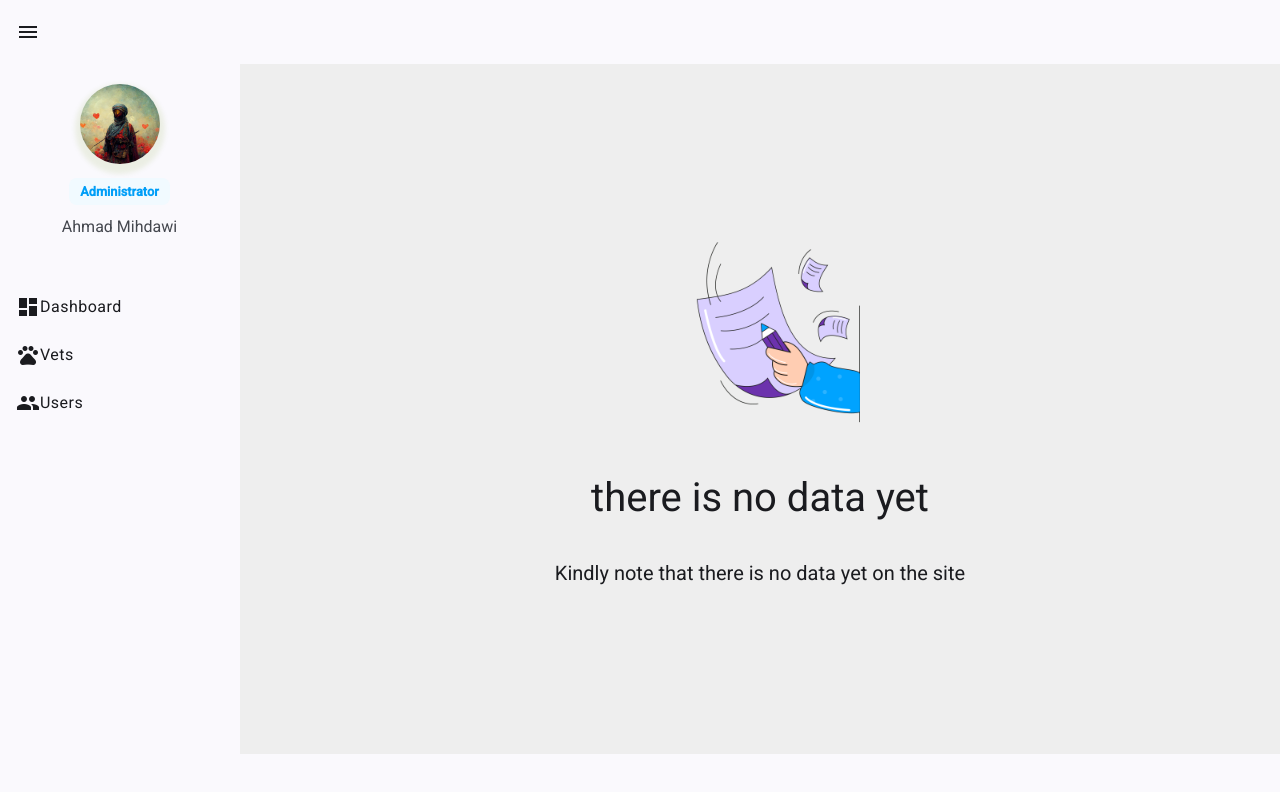
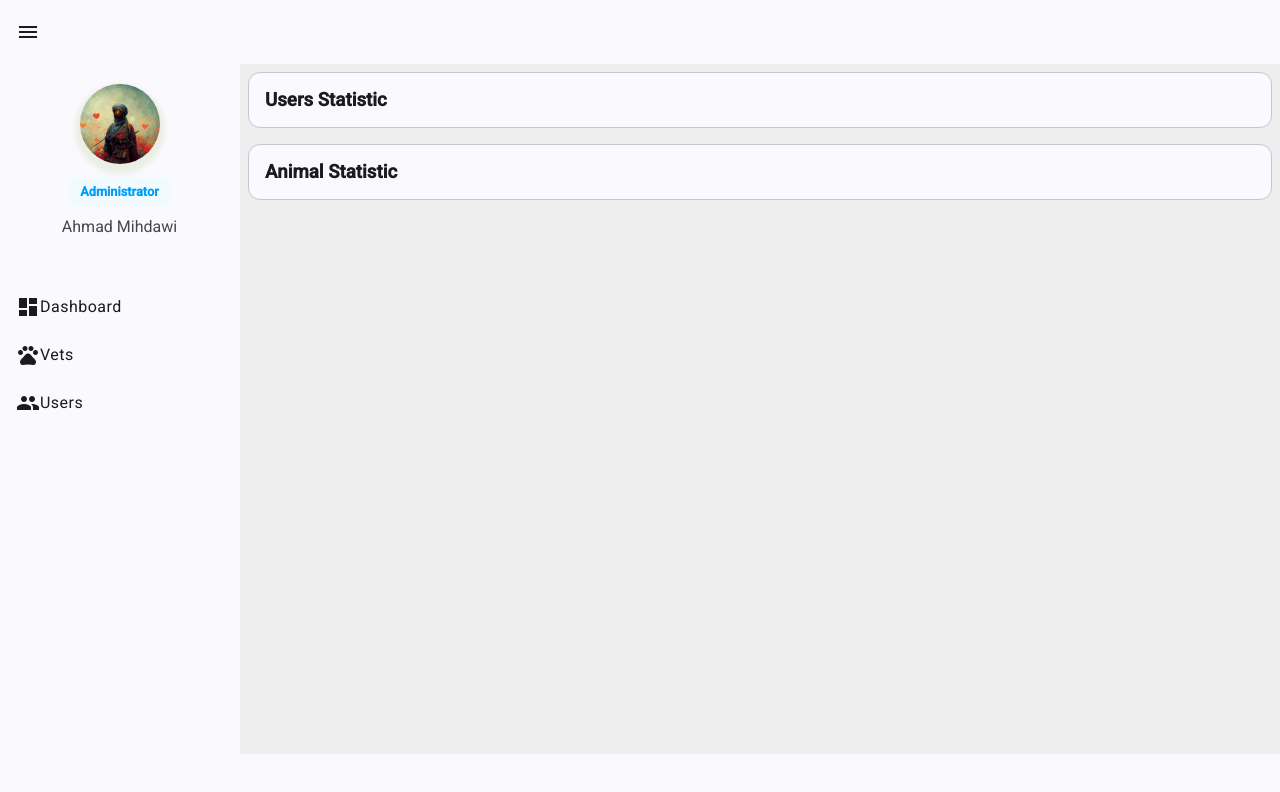
Before and after one commit to TheFrozenMan/dynamic-dashboard, an Angular app: page /dashboard in a window 1280 px wide. Shown: the top 792 px of the page. Built offline with nearby package versions, Linux system fonts and the light colour scheme; a web font is replaced by a local one.

Commit message:
adding widgit behaver

```diff
--- a/src/app/admin/dashboard/dashboard-admin.component.html
+++ b/src/app/admin/dashboard/dashboard-admin.component.html
@@ -1,10 +1,8 @@
-@if(!dataExist){
-
 <!--  add no data  -->
 
+@for(Item of store.widgets() ; track Item){
+<app-widget [data]="Item"></app-widget>
+}@empty {
+
 <app-no-data></app-no-data>
-} @else { here we are .
-
-<app-widget [data]="data"></app-widget>
-
 }
--- a/src/app/admin/dashboard/dashboard-admin.component.ts
+++ b/src/app/admin/dashboard/dashboard-admin.component.ts
@@ -1,22 +1,20 @@
-import { UsersComponent } from './../../components/users/users.component';
 import { WidgetComponent } from './../../components/widget/widget.component';
 import { CommonModule } from '@angular/common';
-import { Component } from '@angular/core';
+import { Component, inject } from '@angular/core';
 import { SharedModule } from '../../shared/shared.module';
 import { Widget } from '../../interfaces/widget';
+import { DashboardService } from '../../services/dashboard.service';
 
 @Component({
   selector: 'app-dashboard-admin',
   imports: [CommonModule, SharedModule, WidgetComponent],
   templateUrl: './dashboard-admin.component.html',
+  providers: [DashboardService],
   styleUrl: './dashboard-admin.component.scss',
 })
 export class DashboardAdminComponent {
-  dataExist: boolean = false;
-  data: Widget = {
-    id: 0,
-    name: 'statistic',
-    content: UsersComponent,
-  };
+  store = inject(DashboardService);
+  dataExist: boolean = true;
+
   //TODO: re think the way of passing the content it is not spoues to be a text
 }
--- /dev/null
+++ b/src/app/components/animal-statistic/animal-statistic.component.html
@@ -0,0 +1 @@
+<p>animal-statistic works!</p>
--- a/src/app/components/widget/widget.component.html
+++ b/src/app/components/widget/widget.component.html
@@ -1 +1,9 @@
-<p>widget works!</p>
+<div class="container mat-eleveuation-z3">
+  <mat-card class="" appearance="outlined">
+    <mat-card-content>
+      <h3 class="m-0">
+        {{ data().name }}
+      </h3></mat-card-content
+    >
+  </mat-card>
+</div>
--- a/src/app/components/widget/widget.component.scss
+++ b/src/app/components/widget/widget.component.scss
@@ -0,0 +1,14 @@
+:host {
+  display: block;
+  border-radius: 16px;
+}
+
+.container {
+  position: relative;
+  height: 100%;
+  width: 100%;
+  padding: 8px;
+    box-sizing: border-box;
+  border-radius: inherit;
+  overflow: hidden;
+}
--- a/src/app/components/widget/widget.component.ts
+++ b/src/app/components/widget/widget.component.ts
@@ -1,9 +1,9 @@
 import { Widget } from './../../interfaces/widget';
 import { Component, input } from '@angular/core';
-
+import { MatCardModule } from '@angular/material/card';
 @Component({
   selector: 'app-widget',
-  imports: [],
+  imports: [MatCardModule],
   templateUrl: './widget.component.html',
   styleUrl: './widget.component.scss',
 })
--- /dev/null
+++ b/src/app/services/dashboard.service.ts
@@ -0,0 +1,24 @@
+import { Injectable, signal } from '@angular/core';
+import { Widget } from '../interfaces/widget';
+import { UsersComponent } from '../components/users/users.component';
+import { AnimalStatisticComponent } from '../components/animal-statistic/animal-statistic.component';
+
+@Injectable({
+  providedIn: 'root',
+})
+export class DashboardService {
+  widgets = signal<Widget[]>([
+    {
+      id: 0,
+      name: 'Users Statistic',
+      content: UsersComponent,
+    },
+
+    {
+      id: 1,
+      name: 'Animal Statistic',
+      content: AnimalStatisticComponent,
+    },
+  ]);
+  constructor() {}
+}
--- a/src/styles.scss
+++ b/src/styles.scss
@@ -5,6 +5,14 @@
 
 
 @import url('https://fonts.googleapis.com/css2?family=Lato:ital,wght@0,100;0,300;0,400;0,700;0,900;1,100;1,300;1,400;1,700;1,900&family=Roboto+Condensed:wght@300&display=swap');
+
+
+
+* {
+  margin: 0;
+  padding: 0;
+  box-sizing: border-box;
+}
 
 
 html, body { height: 100%; }
```
Also changed, not shown: src/app/components/animal-statistic/animal-statistic.component.ts (added, +11 -0 lines), src/app/components/animal-statistic/animal-statistic.component.scss (added), 2 other files (tests, documents, lock files or other folders).
